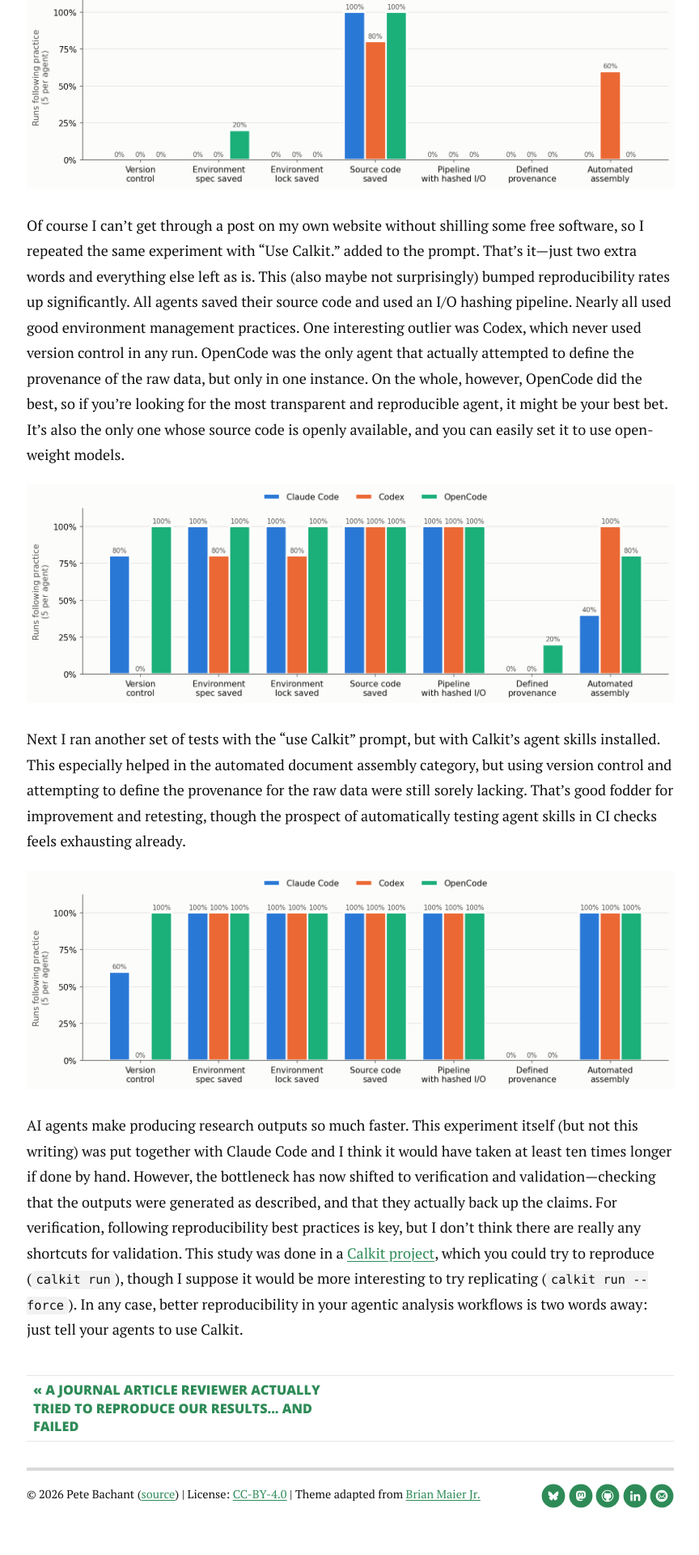
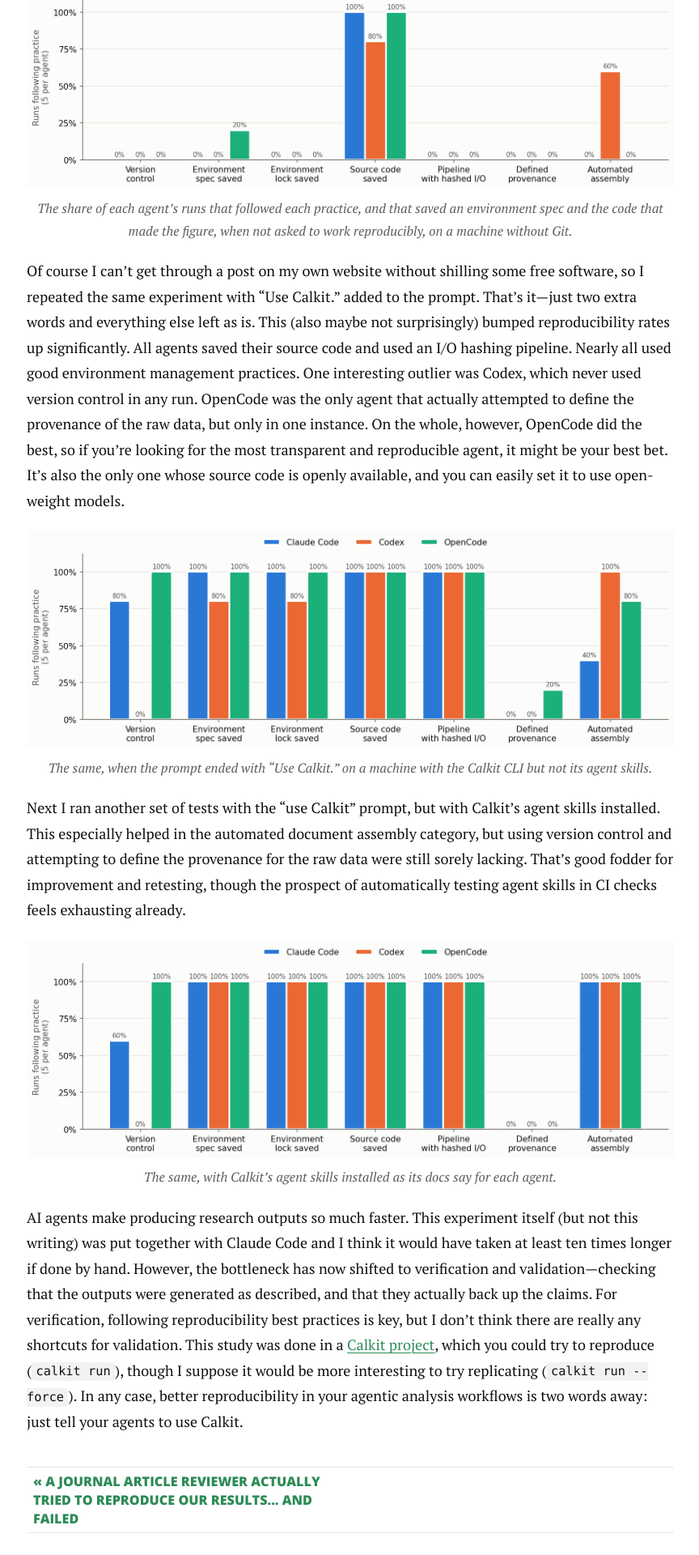
Before and after one commit to petebachant/petebachant.github.io, a Jekyll site: the page built from _posts/2026-11-11-ai-agent-repro.md, in a window 1280 px wide. Shown: the part 1681-3601 px from the top of the page at 81% size, without its empty margins (207-1071 px from the left). Built offline with Jekyll 4.4.1, drawn with Linux system fonts in a browser that asks for light colours; nearby versions of some CDN libraries; comment, search, counter and statistics services are not loaded.

Commit message:
Add captions

```diff
--- a/_posts/2026-11-11-ai-agent-repro.md
+++ b/_posts/2026-11-11-ai-agent-repro.md
@@ -71,6 +71,7 @@
 <!-- TODO: mention averaging the rounded values -->
 
 ![Reproducibility practices followed unprompted](/images/ai-agent-repro/practices-unprompted.png)
+_The share of each agent's runs that followed each practice, and that saved an environment spec and the code that made the figure, when not asked to work reproducibly, on a machine without Git._
 
 Of course I can't get through a post on my own website without
 shilling some free software, so I repeated the same experiment
@@ -91,6 +92,7 @@
 and you can easily set it to use open-weight models.
 
 ![Reproducibility practices followed when told to use Calkit](/images/ai-agent-repro/practices-use-calkit.png)
+_The same, when the prompt ended with "Use Calkit." on a machine with the Calkit CLI but not its agent skills._
 
 Next I ran another set of tests with the "use Calkit" prompt,
 but with Calkit's agent skills installed.
@@ -103,6 +105,7 @@
 feels exhausting already.
 
 ![Reproducibility practices followed when told to use Calkit, with its skills](/images/ai-agent-repro/practices-use-calkit-skills.png)
+_The same, with Calkit's agent skills installed as its docs say for each agent._
 
 <!-- TODO: cite recent blog where copy/paste errors were common
 https://babieslearninglanguage.blogspot.com/2026/11/an-ai-audit-of-my-works-computational.html
--- a/assets/css/style.css
+++ b/assets/css/style.css
@@ -919,6 +919,18 @@
 	display:block
 }
 
+/* A line of italic text right under an image is its caption, which keeps
+   captions in plain Markdown; styled like the figure captions above */
+.post p:has(> img + em) {
+	text-align:center
+}
+
+.post p > img + em {
+	display:block;
+	font-size:.9em;
+	color:#5e5e5e
+}
+
 .post .highlight {
 	clear: both;
 }
```
